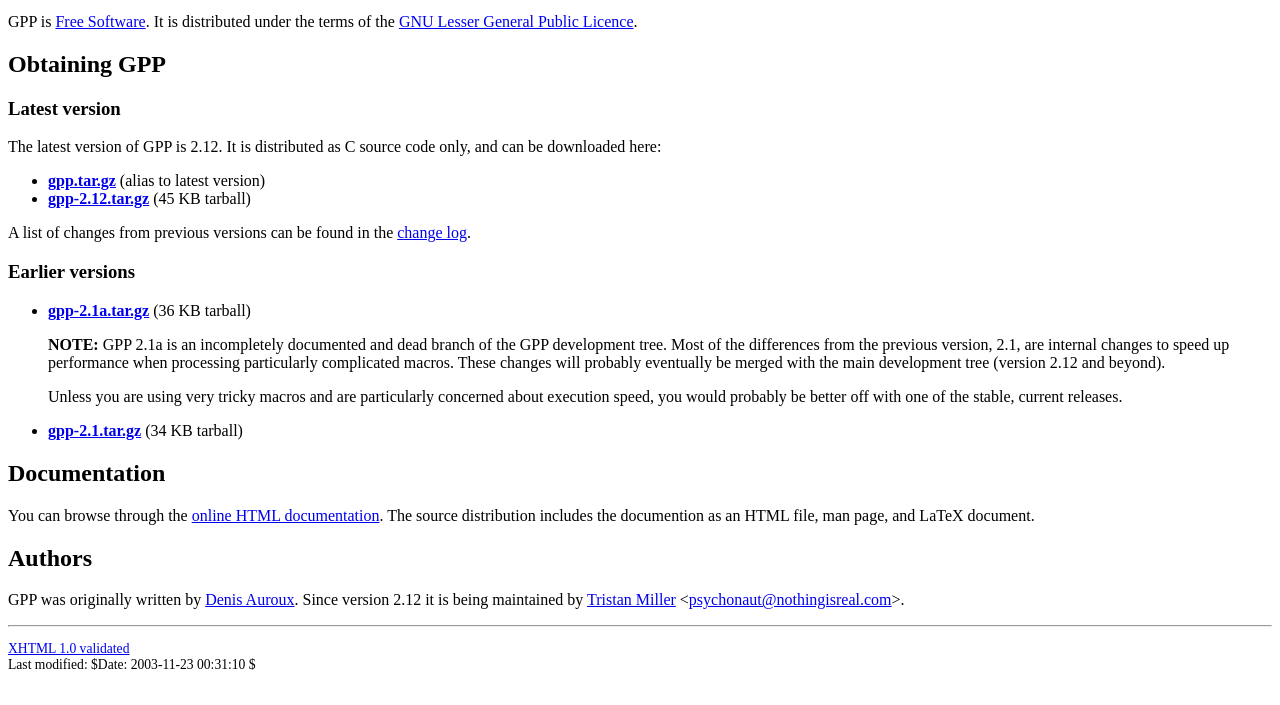
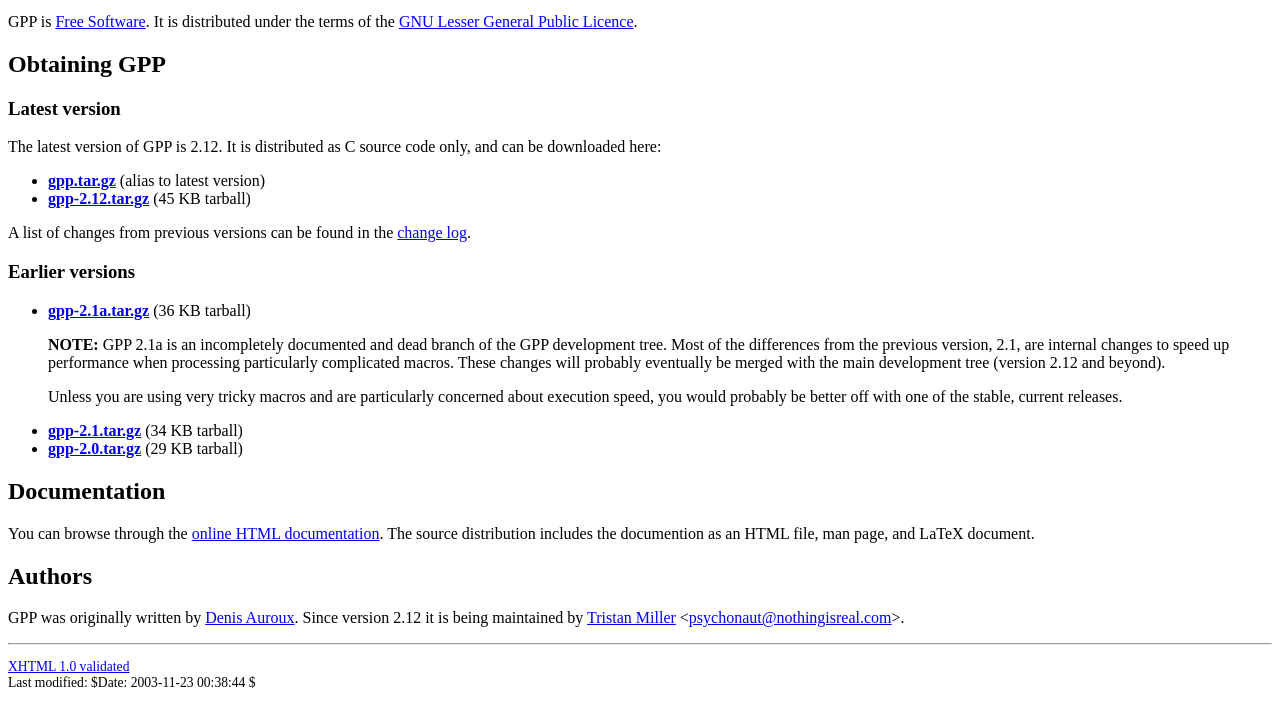
Before and after one commit to logological/gpp, a plain HTML site: page www/index.html in a window 1280 px wide. Shown: the part 119-824 px from the top of the page. Drawn offline with Linux system fonts and the light colour scheme.

Commit message:
Added version 2.0

```diff
--- a/www/index.html
+++ b/www/index.html
@@ -77,6 +77,9 @@
       <li><b><a href="gpp-2.1.tar.gz">gpp-2.1.tar.gz</a></b>
       (34&nbsp;KB tarball)</li>
 
+      <li><b><a href="gpp-2.0.tar.gz">gpp-2.0.tar.gz</a></b>
+      (29&nbsp;KB tarball)</li>
+
     </ul>
 
     <h2>Documentation</h2>
@@ -95,7 +98,7 @@
 
     <hr /><p style="font-size: 85%"><a
     href="http://validator.w3.org/check/referer">XHTML 1.0
-    validated</a><br />Last modified: $Date: 2003-11-23 00:31:10 $</p>
+    validated</a><br />Last modified: $Date: 2003-11-23 00:38:44 $</p>
 
   </body>
 </html>
```
